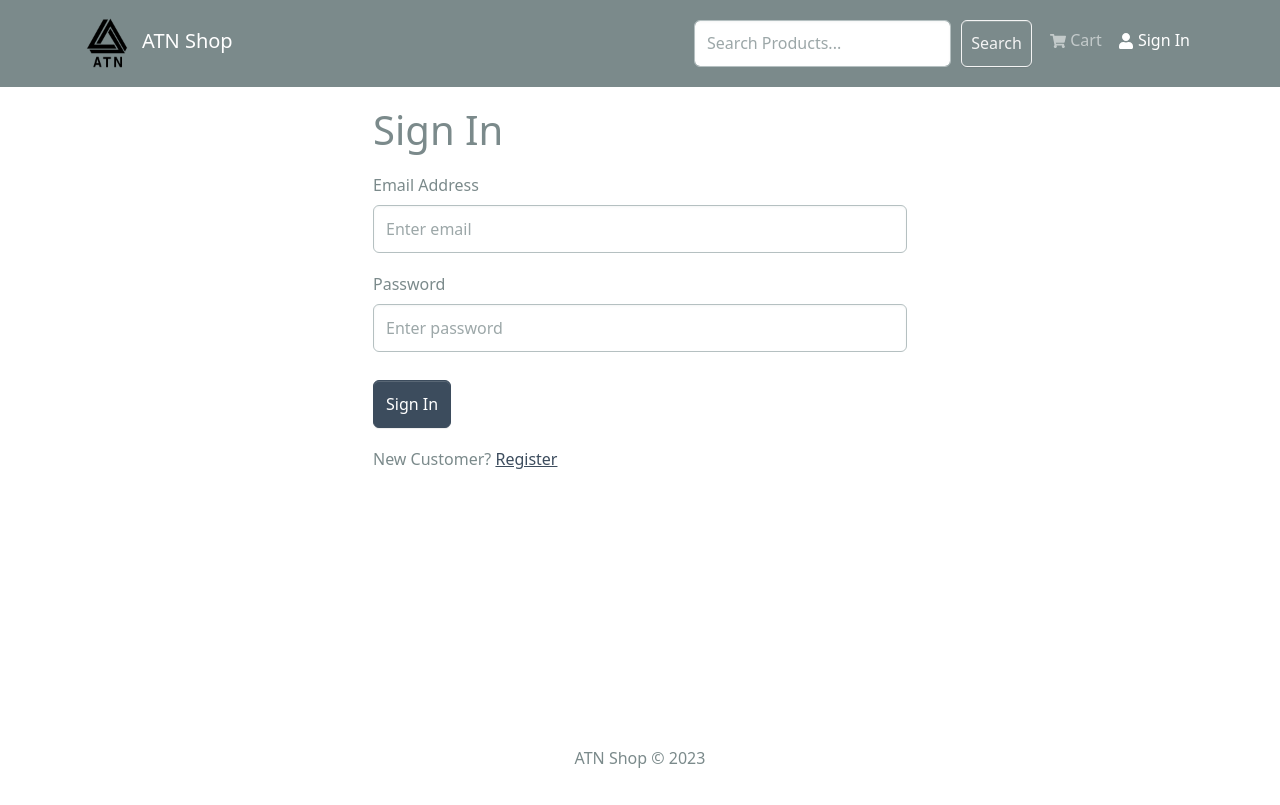
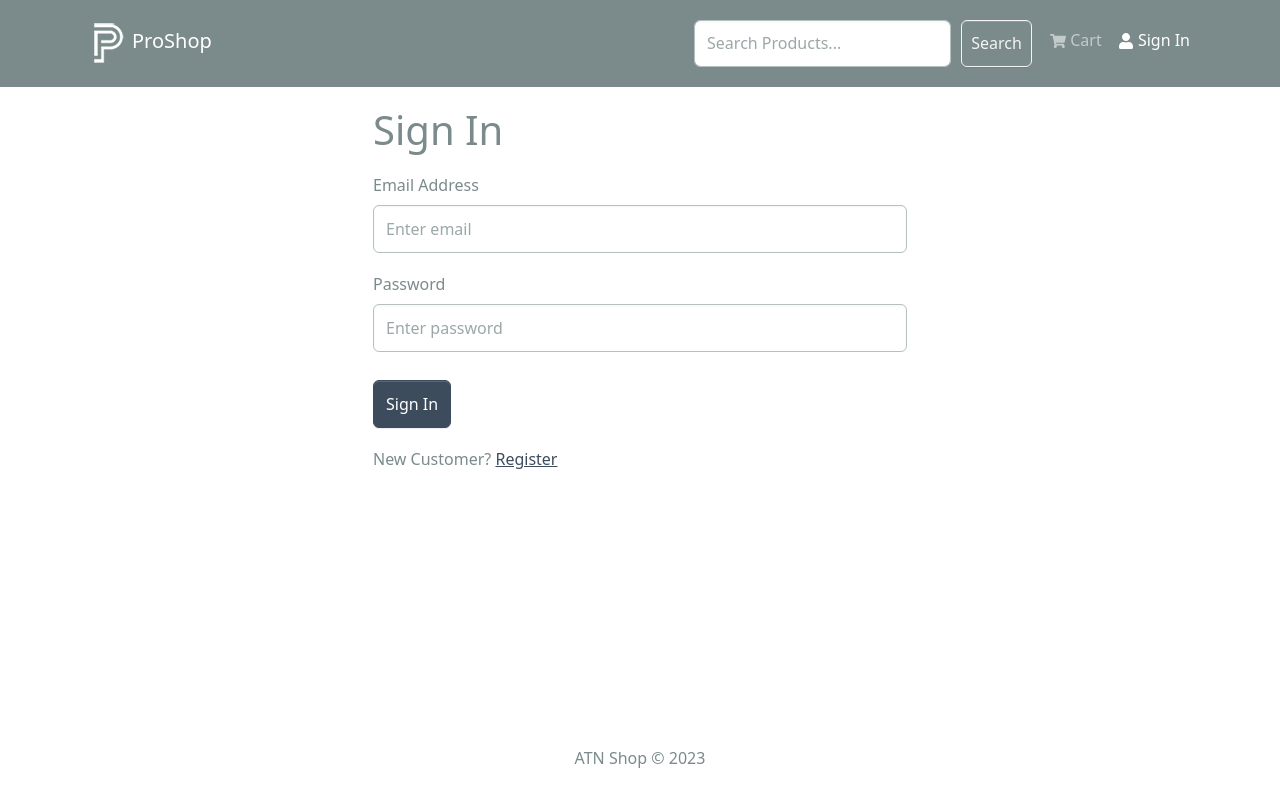
Before and after one commit to LazyPeesh/ATN-Shop, a React (Create React App) app in the folder frontend/: page /login in a window 1280 px wide. Built offline with nearby package versions, Linux system fonts and the light colour scheme.

Commit message:
minor changes

```diff
--- a/frontend/src/components/Header.jsx
+++ b/frontend/src/components/Header.jsx
@@ -6,7 +6,7 @@ import { useSelector, useDispatch } from "react-redux";
 import { useLogoutMutation } from "../slices/usersApiSlice";
 import { logout } from "../slices/authSlice";
 import SearchBox from "./SearchBox";
-import logo from "../assets/atn_logo.png";
+import logo from "../assets/logo.png";
 
 const Header = () => {
   const { cartItems } = useSelector((state) => state.cart);
@@ -33,16 +33,8 @@ const Header = () => {
         <Container>
           <LinkContainer to="/">
             <Navbar.Brand>
-              <img
-                src={logo}
-                alt="ATNShop"
-                style={{
-                  width: 50,
-                  height: 50,
-                  marginRight: 10
-                }}
-              />
-              ATN Shop
+              <img src={logo} alt="ProShop" />
+              ProShop
             </Navbar.Brand>
           </LinkContainer>
 
```
